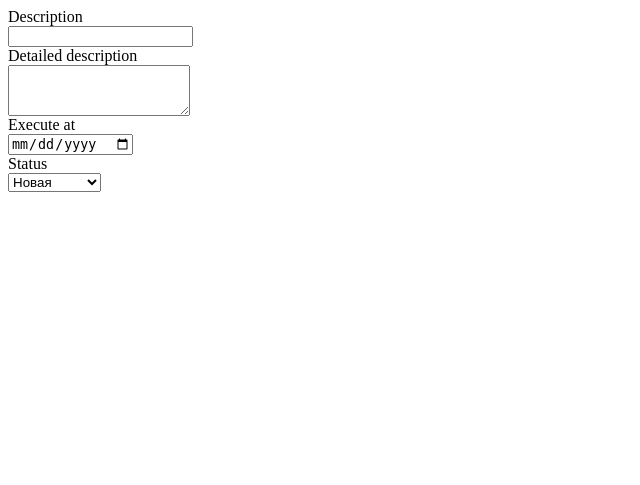
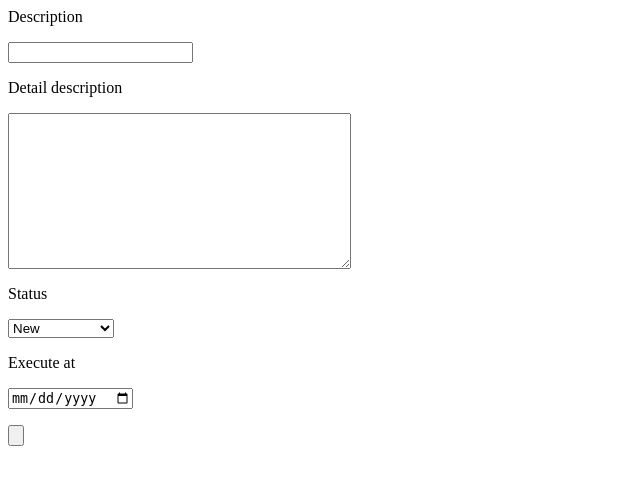
Before and after one commit to AdilbekDzharasov/homework_62_Adilbek_Dzharasov, a Django app: template source/webapp/templates/partial/task_form.html in a window 1280 px wide. Shown: the top 485 px of the page, without its empty margins (0-640 px from the left). Run offline with Django 4.2, Linux system fonts and the light colour scheme; the template is opened without the code that fills it: values that come from a table or form of the project are taken from there, others are empty.

Commit message:
Создал включаемый шаблон для формы задачи и использования его на страницах создания и обновления задачи

```diff
--- a/source/webapp/templates/partial/task_form.html
+++ b/source/webapp/templates/partial/task_form.html
@@ -1,29 +1,15 @@
 {% csrf_token %}
-      <div class="row mb-3">
-        <label for="description" class="col-sm-2 col-form-label">Description</label>
-        <div class="col-sm-10">
-          <input id="description" name ="description" type="text" class="form-control" required>
-        </div>
-      </div>
-      <div class="row mb-3">
-        <label for="detail_description" class="col-sm-2 col-form-label">Detailed description</label>
-        <div class="col-sm-10">
-          <textarea class="form-control" id="detail_description" rows="3" name ="detail_description"></textarea>
-        </div>
-      </div>
-      <div class="row mb-3">
-        <label for="execute_at" class="col-sm-2 col-form-label">Execute at</label>
-        <div class="col-sm-10">
-          <input id="execute_at" name ="execute_at" type="date" class="form-control" value="">
-        </div>
-      </div>
-      <div class="row mb-3">
-        <label for="status" class="col-sm-2 col-form-label">Status</label>
-        <div class="col-sm-10">
-          <select id="status" name="status" class="form-select">
-            <option value="Новая">Новая</option>
-            <option value="В процессе">В процессе</option>
-            <option value="Сделано">Сделано</option>
-          </select>
-        </div>
-      </div>
+
+{% for error in form.non_field_errors %}
+    <p class="text-danger">{{ error }}</p>
+{% endfor %}
+
+{% for field in form %}
+   <p><label for="{{ field.id_for_label }}">{{ field.label }}</label></p>
+   {% for error in field.errors %}
+       <p class="text-danger">{{ error }}</p>
+   {% endfor %}
+   <p>{{ field }}</p>
+{% endfor %}
+
+<input type="submit" value="{{ button_text }}"/>
```
